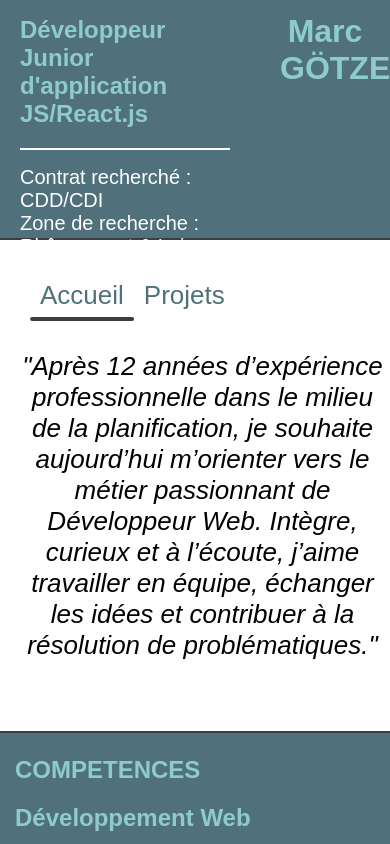
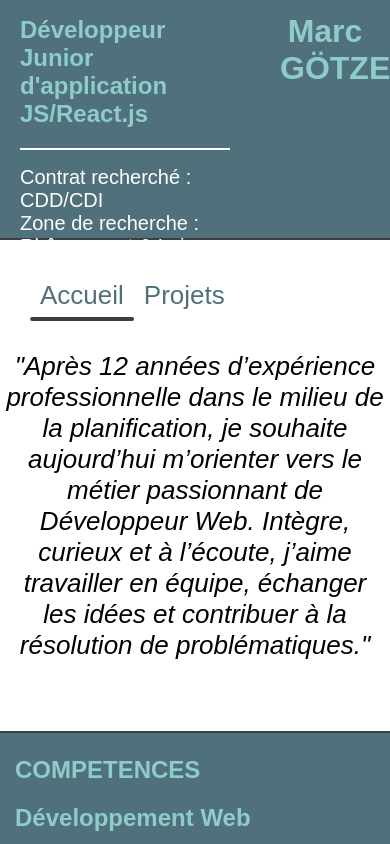
Before and after one commit to MarcGotze/cv, a React (Create React App) app: page / in a window 390 px wide. Shown: the top 844 px of the page. Built offline with nearby package versions, Linux system fonts and the light colour scheme; a web font is replaced by a local one.

Commit message:
hotfix responsive

```diff
--- a/src/styles/pages/_home.scss
+++ b/src/styles/pages/_home.scss
@@ -13,7 +13,8 @@
         margin-left: 20px;
     }
     @include mixin.mobile {
-        padding-left: 15px;
+        padding-left: 5px;
+        padding-right: 5px;
         margin-left: 0;
         margin-top: 0;
         text-align: center;
```
